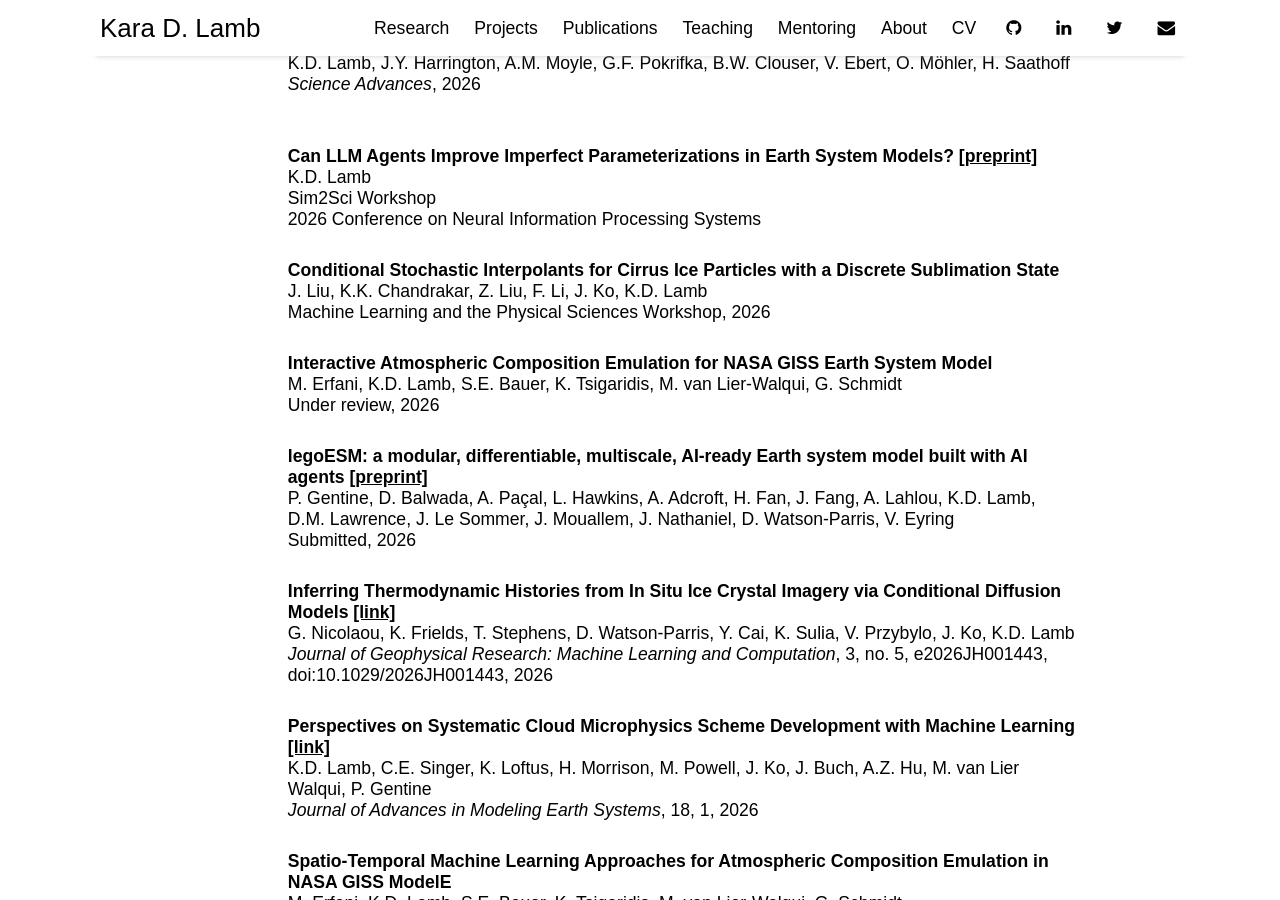
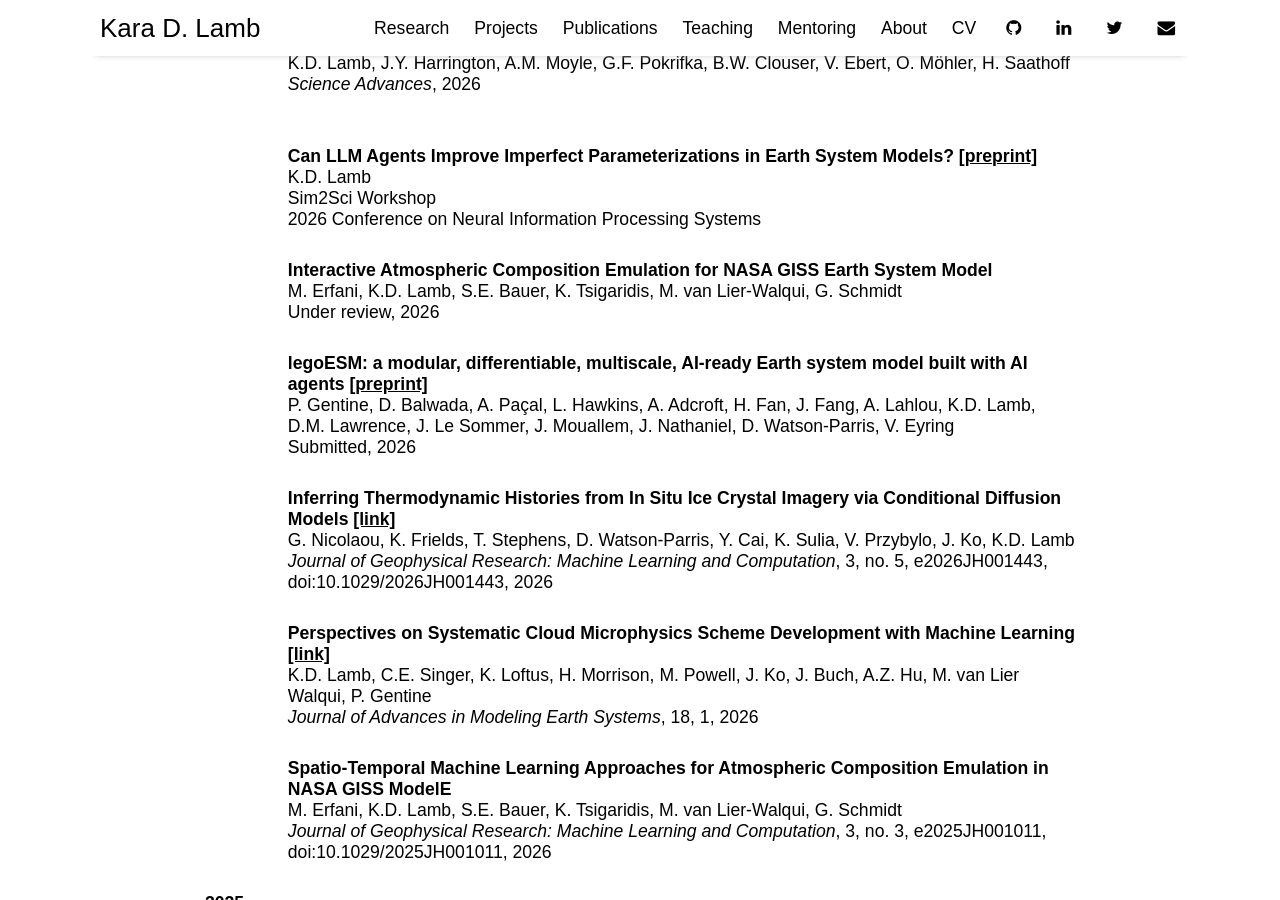
Before and after one commit to kdlamb/kdlamb.github.io, a Jekyll site: the page built from pages/publications.md, in a window 1280 px wide and 900 px high, scrolled down 473 px. Built offline with Jekyll 4.4.1, drawn with Linux system fonts in a browser that asks for light colours; nearby versions of some CDN libraries.

Commit message:
Remove cirrus stochastic interpolants workshop paper from publications and CV
Co-Authored-By: Claude Opus 5.5 <noreply@anthropic.com>

```diff
--- a/pages/publications.md
+++ b/pages/publications.md
@@ -31,13 +31,6 @@ K.D. Lamb, J.Y. Harrington, A.M. Moyle, G.F. Pokrifka, B.W. Clouser, V. Ebert, O
 K.D. Lamb<br>
 Sim2Sci Workshop <br>
 2026 Conference on Neural Information Processing Systems<br></td>
-</tr>
-
- <tr>
-<td></td>
-<td><strong>Conditional Stochastic Interpolants for Cirrus Ice Particles with a Discrete Sublimation State</strong><br>
-J. Liu, K.K. Chandrakar, Z. Liu, F. Li, J. Ko, K.D. Lamb<br>
-Machine Learning and the Physical Sciences Workshop, 2026<br></td>
 </tr>
 
  <tr>
```
Also changed, not shown: 1 other file.
